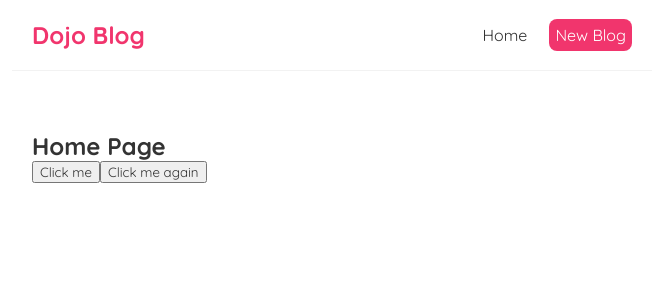
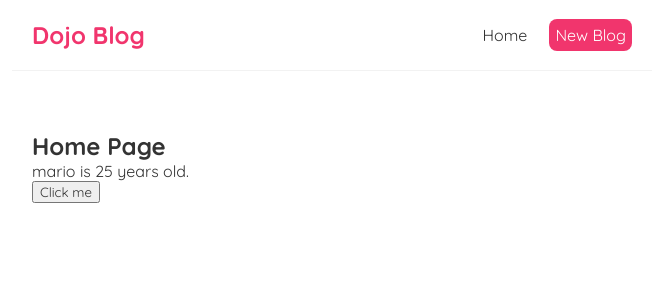
Before and after one commit to Anahidhemmat/React, a React (Create React App) app in the folder Ninja-tutorial/dojo-blog/: page / in a window 1280 px wide. Shown: the top 300 px of the page, without its empty margins (308-971 px from the left). Built offline with nearby package versions, Linux system fonts and the light colour scheme.

Commit message:
useState hook

```diff
--- a/Ninja-tutorial/dojo-blog/src/Home.js
+++ b/Ninja-tutorial/dojo-blog/src/Home.js
@@ -1,22 +1,33 @@
+import { useState } from "react";
+
 const Home = () => {
+  // let name = "mario";
+  //reactive values
+  const [name, setName] = useState("mario");
+  const [age, setAge] = useState(25);
   const handleClick = () => {
-    console.log("HELLO");
+    setName("luigi");
+    setAge(30);
   };
 
-  const handleClickAgain = (name, e) => {
-    console.log("Hello " + name, e.target);
-  };
+  // const handleClickAgain = (name, e) => {
+  //   console.log("Hello " + name, e.target);
+  // };
+
   return (
     <div className="home">
       <h2>Home Page</h2>
+      <p>
+        {name} is {age} years old.
+      </p>
       <button onClick={handleClick}>Click me</button>
-      <button
+      {/* <button
         onClick={(e) => {
           handleClickAgain("Nana", e);
         }}
       >
         Click me again
-      </button>
+      </button> */}
     </div>
   );
 };
```
